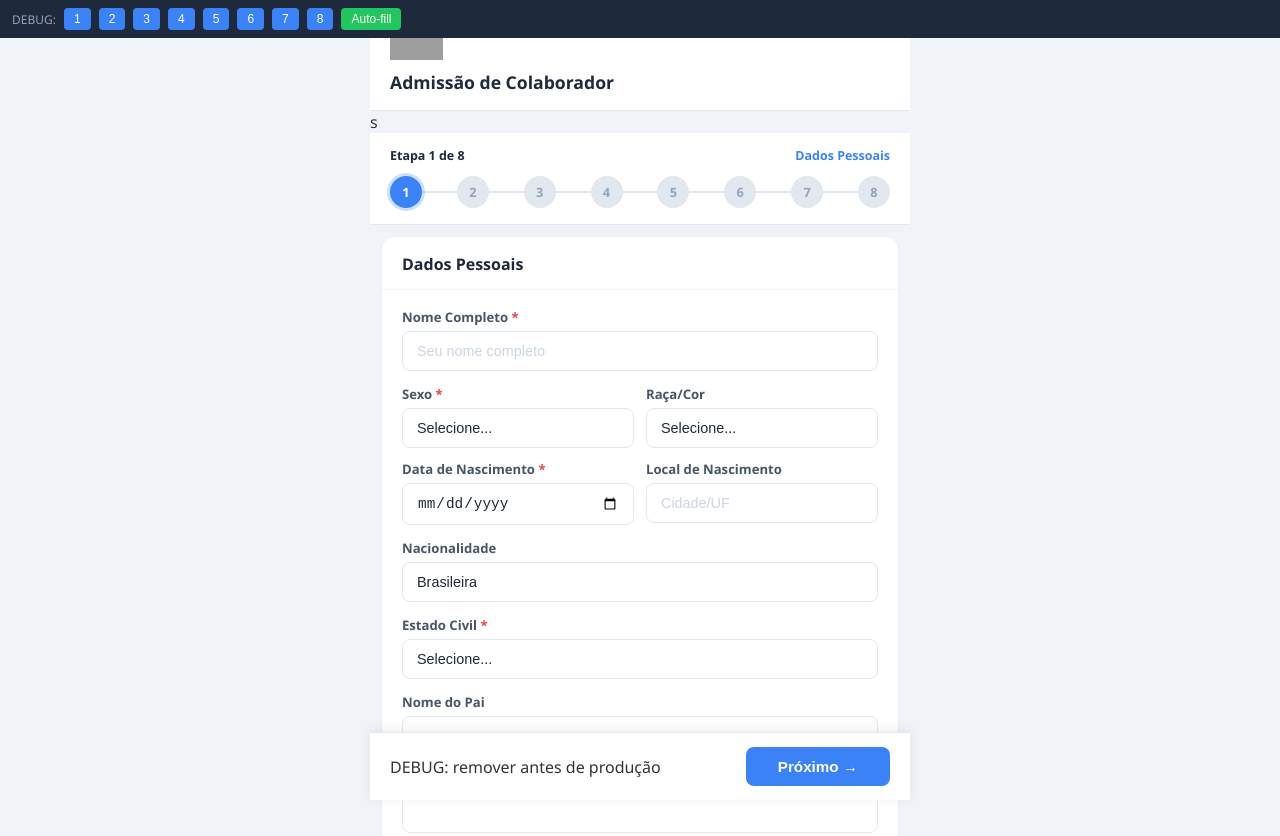
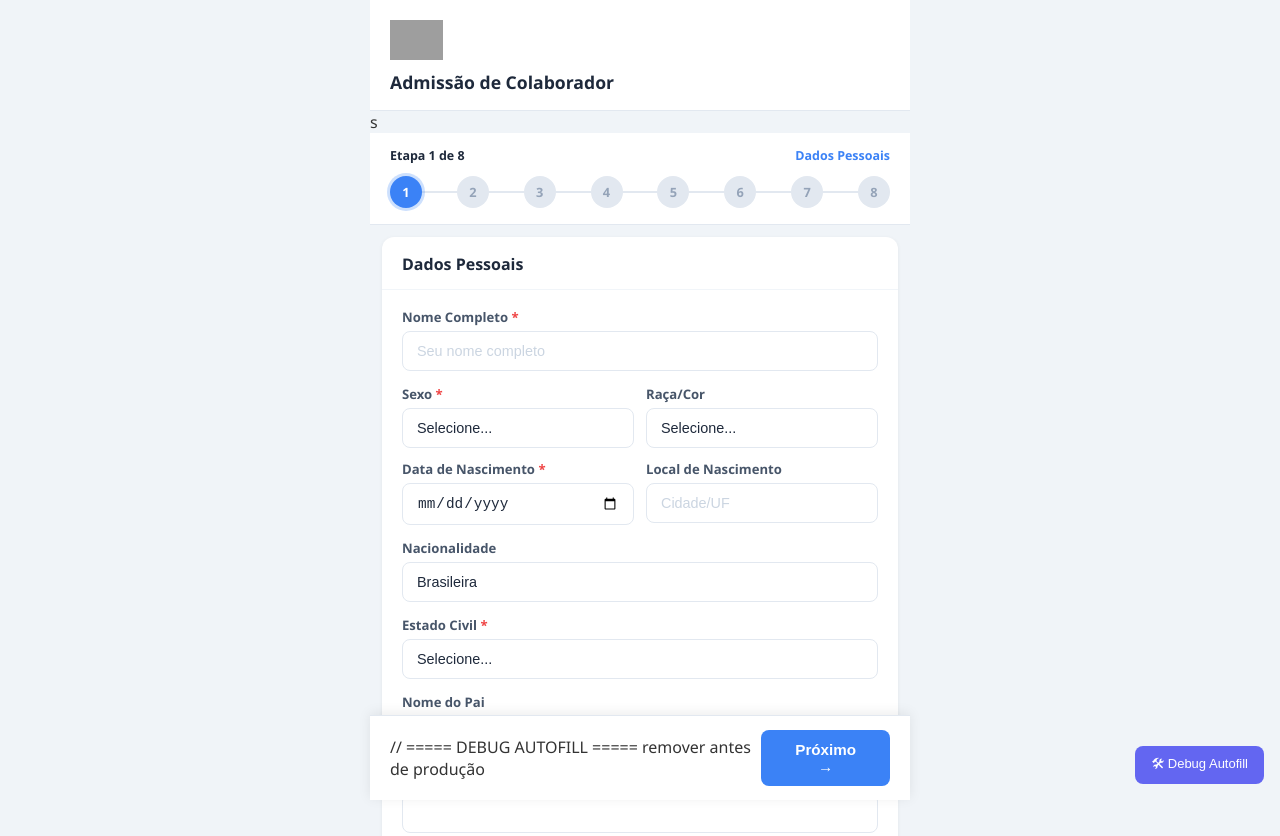
Before and after one commit to MrJoseph360/formcontratacao-plpbr, a plain HTML site: page frontend/index.html in a window 1280 px wide. Shown: the top 836 px of the page. Drawn offline with Linux system fonts and the light colour scheme; grey boxes are pictures that could not be loaded.

Commit message:
feat: add debug

```diff
--- a/frontend/index.html
+++ b/frontend/index.html
@@ -369,19 +369,13 @@ s
 
 
 
-DEBUG: remover antes de produção
-<div id="debugBar" style="position:fixed;top:0;left:0;right:0;background:#1e293b;padding:8px 12px;display:flex;gap:8px;flex-wrap:wrap;z-index:9999;">
-  <span style="color:#94a3b8;font-size:0.75rem;align-self:center;">DEBUG:</span>
-  <button onclick="stepAtual=1;mostrarStep(1)" style="background:#3b82f6;color:#fff;border:none;border-radius:4px;padding:4px 10px;font-size:0.75rem;cursor:pointer;">1</button>
-  <button onclick="stepAtual=2;mostrarStep(2)" style="background:#3b82f6;color:#fff;border:none;border-radius:4px;padding:4px 10px;font-size:0.75rem;cursor:pointer;">2</button>
-  <button onclick="stepAtual=3;mostrarStep(3)" style="background:#3b82f6;color:#fff;border:none;border-radius:4px;padding:4px 10px;font-size:0.75rem;cursor:pointer;">3</button>
-  <button onclick="stepAtual=4;mostrarStep(4)" style="background:#3b82f6;color:#fff;border:none;border-radius:4px;padding:4px 10px;font-size:0.75rem;cursor:pointer;">4</button>
-  <button onclick="stepAtual=5;mostrarStep(5)" style="background:#3b82f6;color:#fff;border:none;border-radius:4px;padding:4px 10px;font-size:0.75rem;cursor:pointer;">5</button>
-  <button onclick="stepAtual=6;mostrarStep(6)" style="background:#3b82f6;color:#fff;border:none;border-radius:4px;padding:4px 10px;font-size:0.75rem;cursor:pointer;">6</button>
-  <button onclick="stepAtual=7;mostrarStep(7)" style="background:#3b82f6;color:#fff;border:none;border-radius:4px;padding:4px 10px;font-size:0.75rem;cursor:pointer;">7</button>
-  <button onclick="stepAtual=8;mostrarStep(8)" style="background:#3b82f6;color:#fff;border:none;border-radius:4px;padding:4px 10px;font-size:0.75rem;cursor:pointer;">8</button>
-  <button onclick="preencherDados()" style="background:#22c55e;color:#fff;border:none;border-radius:4px;padding:4px 10px;font-size:0.75rem;cursor:pointer;">Auto-fill</button>
-</div>
+// ===== DEBUG AUTOFILL ===== remover antes de produção
+<button type="button" id="btnDebug" onclick="preencherDebug()"
+  style="position:fixed;bottom:16px;right:16px;z-index:9998;background:#6366f1;color:#fff;border:none;padding:8px 16px;border-radius:8px;cursor:pointer;font-size:13px;">
+  🛠 Debug Autofill
+</button>
+
+
 
 
 
--- a/frontend/script.js
+++ b/frontend/script.js
@@ -460,3 +460,34 @@ document.getElementById('formContratacao').addEventListener('submit', async (e)
 // ===== INIT =====
 mostrarStep(1);
 inicializarUploads();
+
+
+// ===== DEBUG AUTOFILL =====
+function preencherDebug() {
+  document.querySelector('[name="nome_completo"]').value = 'João Silva Teste';
+  document.querySelector('[name="email"]').value = 'joao.teste@email.com';
+  document.querySelector('[name="telefone"]').value = '(11) 99999-9999';
+  document.querySelector('[name="data_nascimento"]').value = '1990-05-15';
+  document.querySelector('[name="sexo"]').value = 'Masculino';
+  document.querySelector('[name="estado_civil"]').value = 'Solteiro(a)';
+  document.querySelector('[name="tipo_sanguineo"]').value = 'O';
+  document.querySelector('[name="fator_rh"]').value = 'Positivo';
+
+  document.querySelector('[name="cep"]').value = '01310-100';
+  document.querySelector('[name="endereco"]').value = 'Avenida Paulista';
+  document.querySelector('[name="numero"]').value = '1000';
+  document.querySelector('[name="bairro"]').value = 'Bela Vista';
+  document.querySelector('[name="cidade"]').value = 'São Paulo';
+  document.querySelector('[name="estado"]').value = 'SP';
+
+  document.querySelector('[name="rg_numero"]').value = '12.345.678-9';
+  document.querySelector('[name="titulo_eleitor_numero"]').value = '123456789012';
+
+  document.querySelector('[name="banco"]').value = 'Nubank';
+  document.querySelector('[name="agencia"]').value = '0001';
+  document.querySelector('[name="numero_conta"]').value = '12345678';
+  document.querySelector('[name="digito_conta"]').value = '9';
+  document.querySelector('[name="tipo_conta"]').value = 'Corrente';
+
+  console.log('✅ Autofill aplicado!');
+}
```
